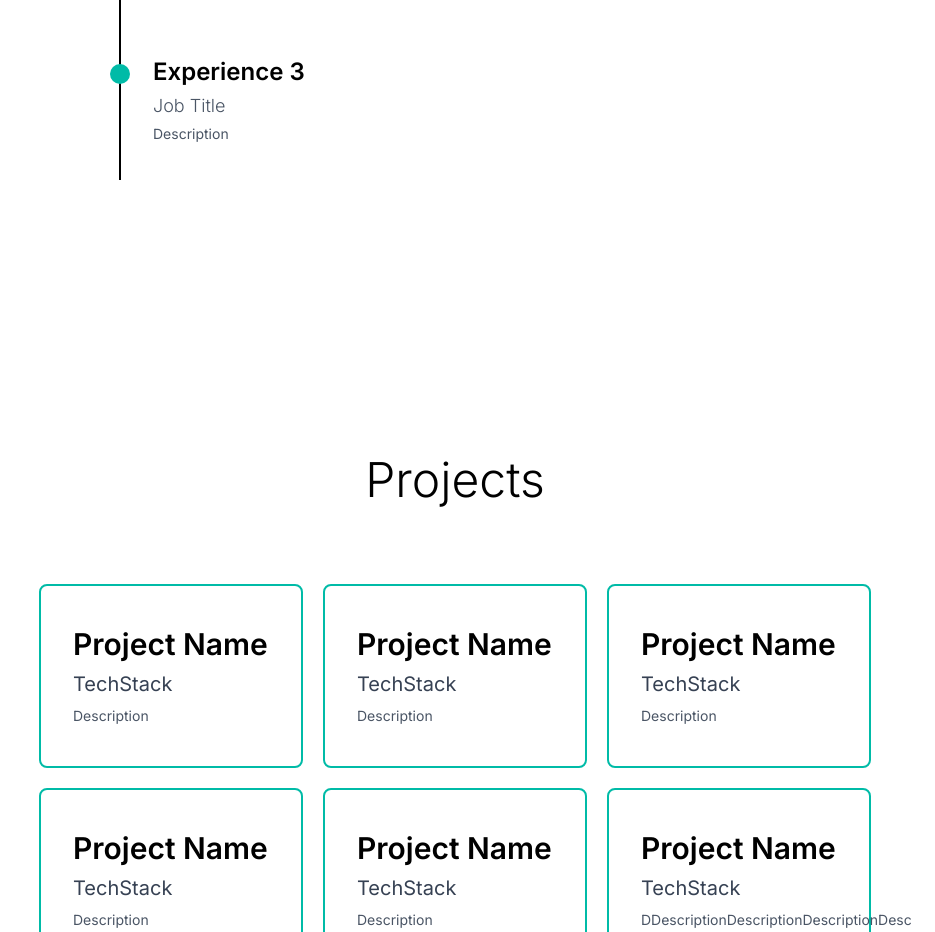
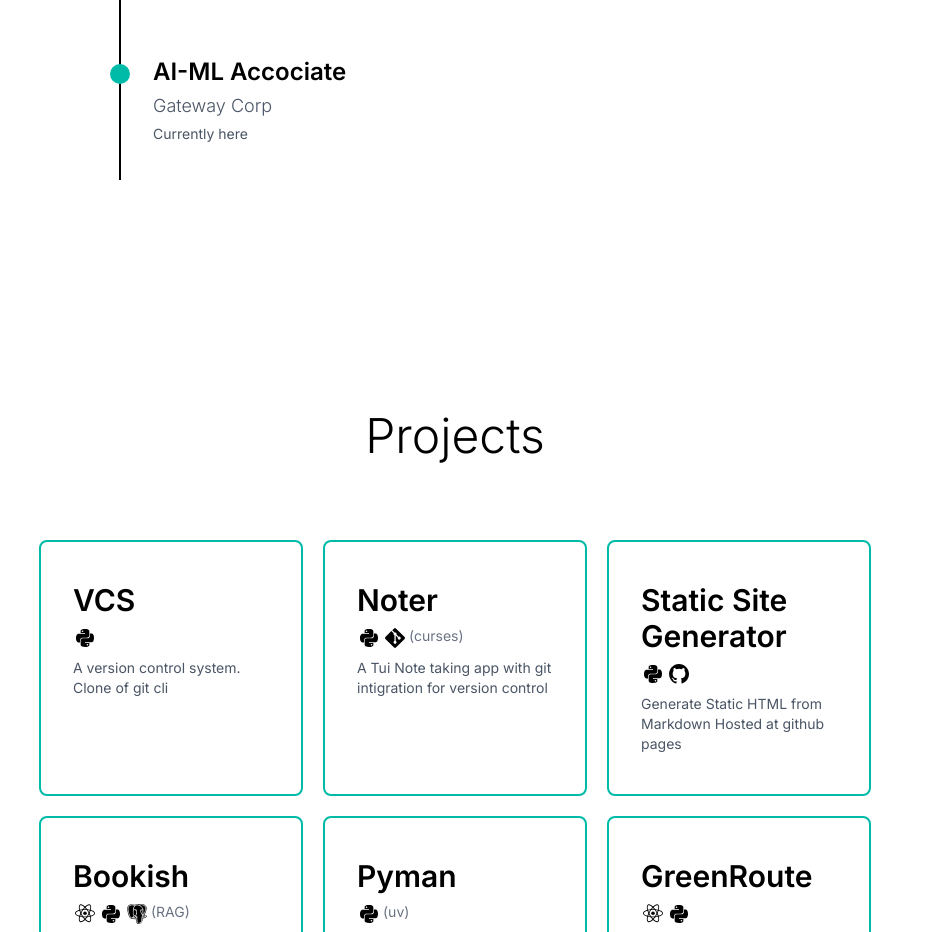
Before and after one commit to Prince2412k2/Portfolio, a React (Vite) app: page / in a window 1280 px wide. Shown: the part 1360-2292 px from the top of the page, without its empty margins (345-1280 px from the left). Built offline with nearby package versions, Linux system fonts and the light colour scheme.

Commit message:
added content in components

```diff
--- a/src/components/Experience.tsx
+++ b/src/components/Experience.tsx
@@ -1,20 +1,20 @@
 import React from "react";
 
-type Job = { id: number; title: string; description: string; };
+type Job = { title: string; place: string; description: string; };
 const Experience = React.memo(() => {
   const jobs: Array<Job> = [
     {
-      id: 1,
-      title: "Job Title",
-      description: "Description"
+      title: "B.tech (AI-ML)",
+      place: "Silver Oak University",
+      description: `Passed out in may 2025 with 9.1 GPA`
     }, {
-      id: 2,
-      title: "Job Title",
-      description: "Description"
+      title: "ML-AI Intern",
+      place: "Innoventa Technologies",
+      description: "Developed a GenAi Book reading app that generates Picturebooks and Audiobooks"
     }, {
-      id: 3,
-      title: "Job Title",
-      description: "Description"
+      title: "AI-ML Accociate",
+      place: "Gateway Corp",
+      description: "Currently here"
     }
   ]
   return (
@@ -24,8 +24,8 @@ const Experience = React.memo(() => {
         <div className="flex-1">
           {jobs.map((item, index) => (
             <div key={index} className="relative space-y-1 border-l-2 p-8 text-left">
-              <h3 className="text-xl font-semibold md:text-2xl">Experience {item.id} </h3>
-              <p className="font-light text-lg text-gray-600">{item.title}</p>
+              <h3 className="text-xl font-semibold md:text-2xl">{item.title}</h3>
+              <p className="font-light text-lg text-gray-600">{item.place}</p>
               <p className="text-sm text-gray-600">{item.description}</p>
               <span className="absolute -left-[11px] top-10 h-5 w-5 rounded-full bg-teal-500"></span>
             </div>
--- a/src/components/Home.tsx
+++ b/src/components/Home.tsx
@@ -6,7 +6,9 @@ import React from "react"
 const Home = React.memo(() => {
   const name: string = "Prince Patel"
   const role: string = "Software Developer"
-  const description: string = "description"
+  const description: string = `You will catch me putting 2 days
+    into developing a tool that will save me 2 secconds and 4 clicks.`
+
   const Links: Record<string, IconType> = {
     "https://github.com/Prince2412k2": BiLogoGithub,
     "https://www.linkedin.com/in/prince2412k2": BiLogoLinkedin,
--- a/src/components/Project.tsx
+++ b/src/components/Project.tsx
@@ -1,43 +1,60 @@
+import type { IconType } from "react-icons";
+import { BiLogoGit, BiLogoGithub, BiLogoPostgresql, BiLogoPython, BiLogoReact } from "react-icons/bi";
 
-type Project = { title: string; techStack: string; description: string; };
+type Project = { title: string; techStack: Array<IconType | string>; description: string; };
 const Project = () => {
+
 
   const projects: Array<Project> = [
     {
-      title: "Project Name",
-      techStack: "TechStack",
-      description: "Description"
+      title: "VCS",
+      techStack: [BiLogoPython],
+      description: "A version control system. Clone of git cli"
     }, {
-      title: "Project Name",
-      techStack: "TechStack",
-      description: "Description"
+      title: "Noter",
+      techStack: [BiLogoPython, BiLogoGit, "curses"],
+      description: "A Tui Note taking app with git intigration for version control"
     }, {
-      title: "Project Name",
-      techStack: "TechStack",
-      description: "Description"
+      title: "Static Site Generator",
+      techStack: [BiLogoPython, BiLogoGithub],
+      description: "Generate Static HTML from Markdown Hosted at github pages"
     }, {
-      title: "Project Name",
-      techStack: "TechStack",
-      description: "Description"
+      title: "Bookish",
+      techStack: [BiLogoReact, BiLogoPython, BiLogoPostgresql, "RAG"],
+      description: "Book reader with context aware word lookup (in progress)"
     }, {
-      title: "Project Name",
-      techStack: "TechStack",
-      description: "Description"
-    }, {
-      title: "Project Name",
-      techStack: "TechStack",
-      description: `DDescriptionDescriptionDescriptionDesc
-      riptionDescriptio`
+      title: "Pyman",
+      techStack: [BiLogoPython, "uv"],
+      description: `Tui python env manger for venv and conda (in progress)`
     }
-  ]
+    , {
+      title: "GreenRoute",
+      techStack: [BiLogoReact, BiLogoPython],
+      description: "Co2 emmissions Calculator for given vehicle type for given route"
+    }]
   return (
-    <div id="projects" className="min-h-screen w-full flex flex-col items-center justify-center gap-20 p-10 md:p-16 px-32">
+    <div
+      id="projects"
+      className="min-h-screen w-full flex flex-col items-center justify-center gap-20 p-10 md:p-16 px-32"
+    >
+
       <h1 className="text-center text-5xl font-light">Projects</h1>
       <div className=" grid grid-cols-1 lg:grid-cols-2 xl:grid-cols-3 gap-5">
+
         {projects.map((item, index) => (
-          <div key={index} className="text-left space-y-2 border-2 hover:scale-105 transition-all duration-200 cursor-pointer px-8 py-10 border-teal-500 rounded-lg hover:bg-teal-50">
+          <div
+            key={index}
+            className="text-left space-y-2 border-2 hover:scale-105 transition-all duration-200 cursor-pointer px-8 py-10 border-teal-500 rounded-lg hover:bg-teal-50"
+          >
             <h1 className="text-3xl font-semibold">{item.title}</h1>
-            <h3 className="text-xl text-gray-700">{item.techStack}</h3>
+            <div className="flex space-x-0.5" >
+              {item.techStack.map((Tech, index) => typeof Tech === "function" ? (
+                <Tech key={index} className="text-2xl " />
+              ) : (
+                <span className="text-sm text-gray-500" >({Tech})</span>
+              )
+              )}
+            </div>
             <p className="text-sm text-gray-600">{item.description}</p>
           </div>))}
       </div>
```
